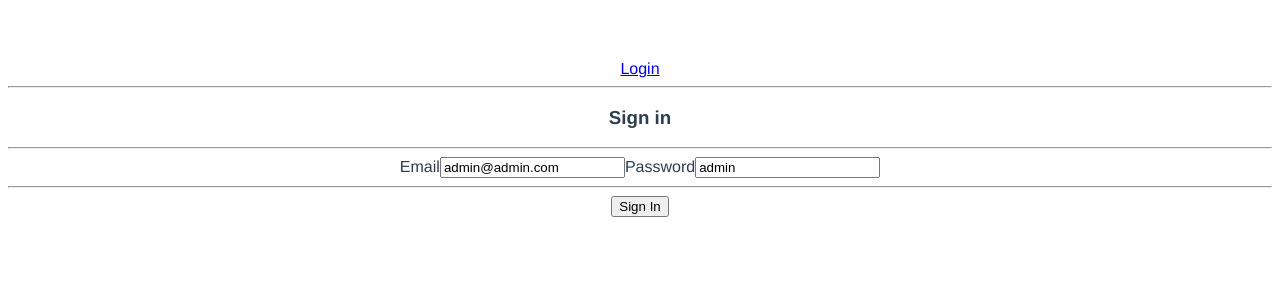
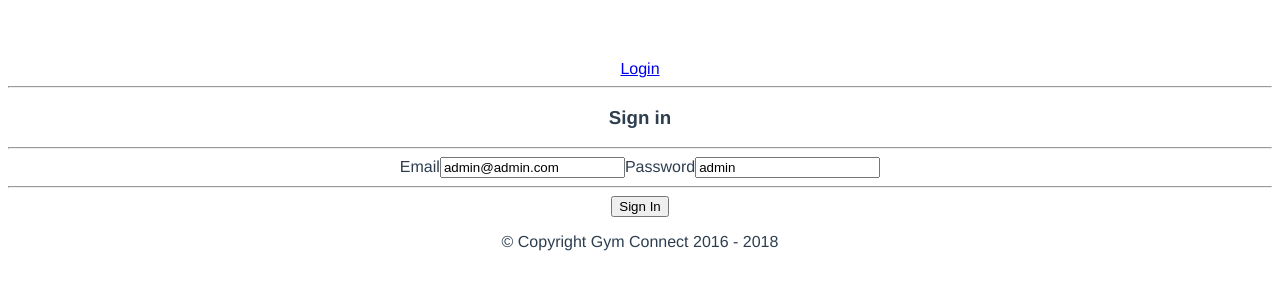
Before and after one commit to Ansonhkg/Basic_Vue_App, a Vue app: page /login in a window 1280 px wide. Shown: the top 300 px of the page. Built offline with nearby package versions, Linux system fonts and the light colour scheme.

Commit message:
Add Footer

```diff
--- a/src/App.vue
+++ b/src/App.vue
@@ -2,6 +2,9 @@
 	<div id="app">
 		<vue-header></vue-header>
 		<router-view/>
+		<div class="footer">
+			<p>&copy; Copyright {{software_name}} {{length}}</p>
+		</div>
 	</div>
 </template>
 
@@ -10,6 +13,24 @@
 import Header from '@/components/layouts/Header'
 
 export default {
+	data(){
+		return{
+			software_name: 'Gym Connect',
+			startYear: 2016,
+			currentYear: null
+		}
+	},
+	created(){
+		this.currentYear = new Date().getFullYear()
+	},
+	computed:{
+		length(){
+			if(this.startYear === this.currentYear){
+				return this.currentYear
+			}
+			return this.startYear + ' - ' + this.currentYear
+		}
+	},
 	name: 'App',
 	components:{
 		'vue-header' : Header,
```
Lines whose indentation alone changed are shown as unchanged.
